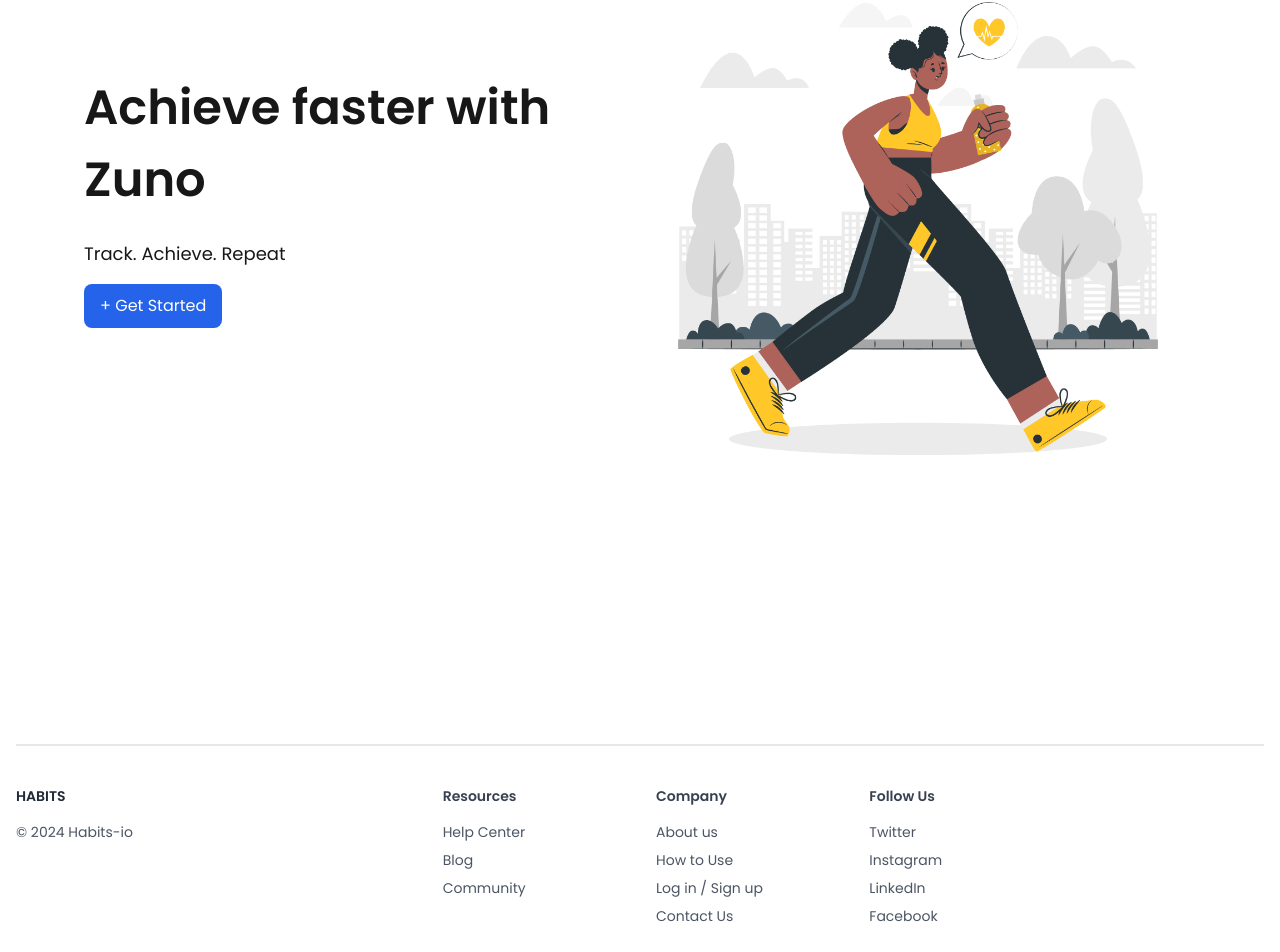
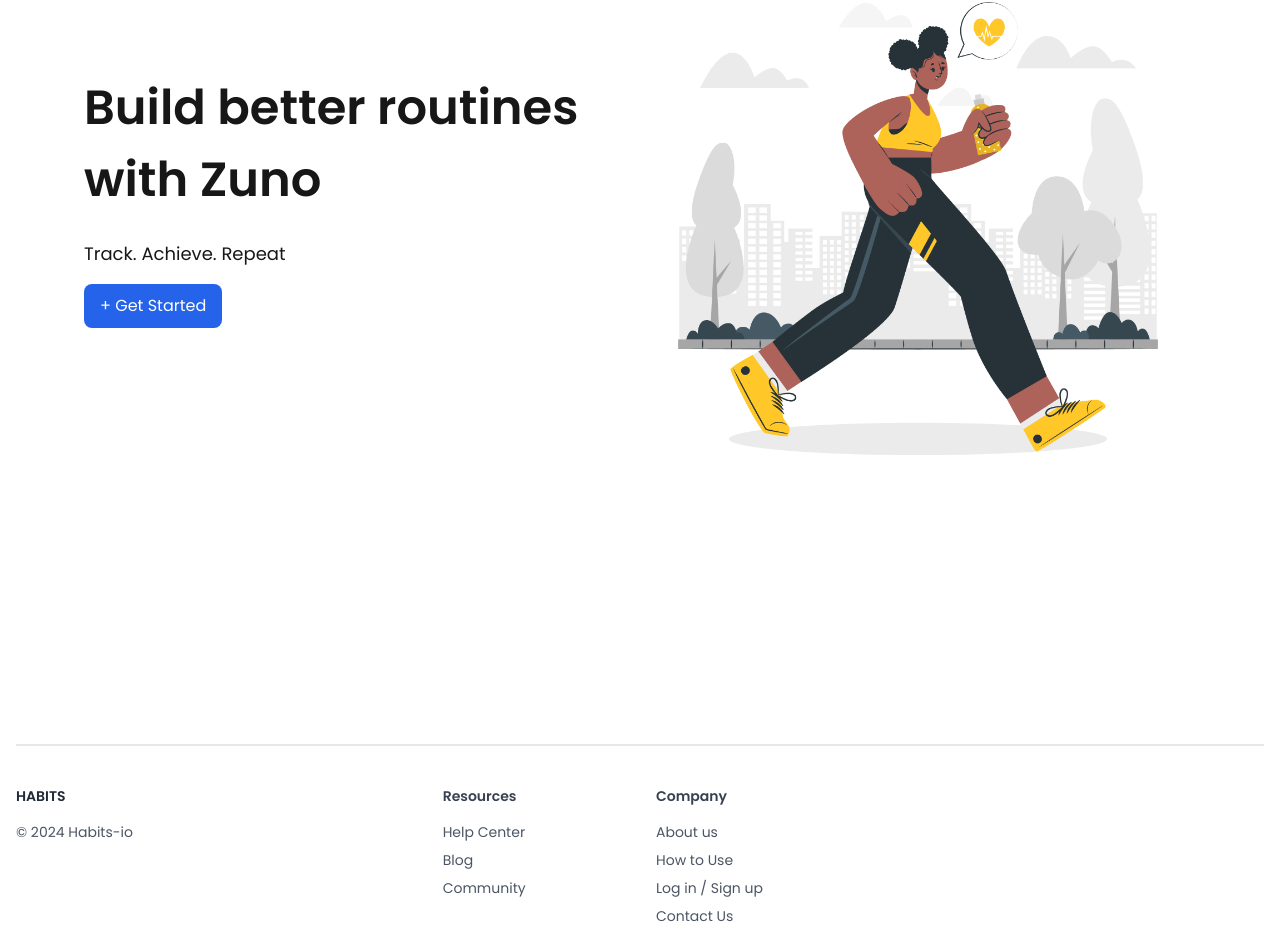
Before and after one commit to gyimadu/habit-tracker, a Next.js app: page / in a window 1280 px wide. Shown: the part 297-1249 px from the top of the page. Built offline with nearby package versions, Linux system fonts and the light colour scheme.

Commit message:
updated homepage and footer

```diff
--- a/src/app/page.tsx
+++ b/src/app/page.tsx
@@ -66,7 +66,7 @@ export default function Home() {
 
         <div className="flex flex-col md:flex-row items-center justify-center h-screen mt-0 pt-5 md:pt-0 md:mt-0 mb-10 text-center">
           <div className="text-center md:text-left w-full md:w-6/12 mb-10">
-            <h1 className="text-5xl md:text-5xl font-semibold mb-6 md:leading-normal px-4 md:px-0">Achieve faster with Zuno</h1>
+            <h1 className="text-5xl md:text-5xl font-semibold mb-6 md:leading-normal px-4 md:px-0">Build better routines with Zuno</h1>
             <p className="text-lg md:text-lg mb-4">Track. Achieve. Repeat</p>
 
             {!isAddingHabit ? (
--- a/src/components/Footer.tsx
+++ b/src/components/Footer.tsx
@@ -29,16 +29,6 @@ const Footer: React.FC = () => {
                     </ul>
                 </div>
             </div>
-
-            <div>
-                <h4 className="text-sm font-semibold text-gray-700 mb-4">Follow Us</h4>
-                <ul className="space-y-2 text-sm text-gray-600">
-                    <li className="hover:text-gray-800 transition-colors cursor-pointer">Twitter</li>
-                    <li className="hover:text-gray-800 transition-colors cursor-pointer">Instagram</li>
-                    <li className="hover:text-gray-800 transition-colors cursor-pointer">LinkedIn</li>
-                    <li className="hover:text-gray-800 transition-colors cursor-pointer">Facebook</li>
-                </ul>
-            </div>
         </div>
     </footer>
   );
```
